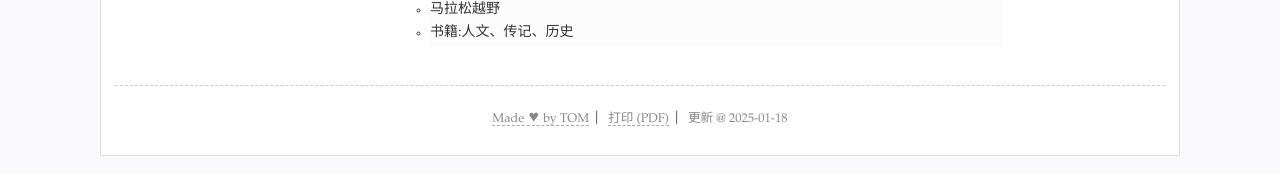
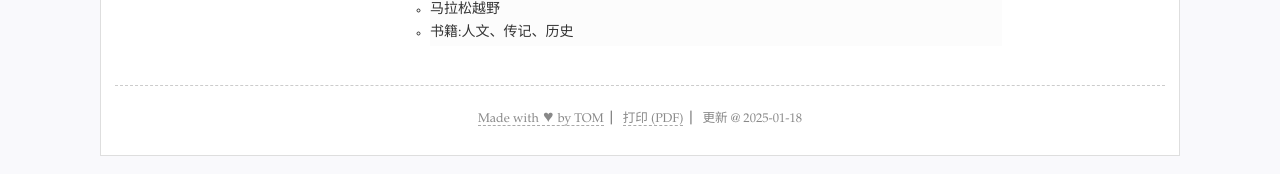
Before and after one commit to YogaTom/resume, a Jekyll site: the page built from index.html, in a window 1280 px wide. Shown: the part 1710-1884 px from the top of the page. Built offline with Jekyll 4.4.1, drawn with Linux system fonts in a browser that asks for light colours.

Commit message:
Update resume.yml

```diff
--- a/_data/resume.yml
+++ b/_data/resume.yml
@@ -161,7 +161,7 @@ footer: #脚注多组
   screen:
   # - text: "简历脚注"
   #   href: '/'
-  - text: "Made &hearts; by TOM"
+  - text: "Made with &hearts; by TOM"
     href: "https://yogatom.github.io/resume/"
 
 #页面额外js脚本，如xx统计
```
